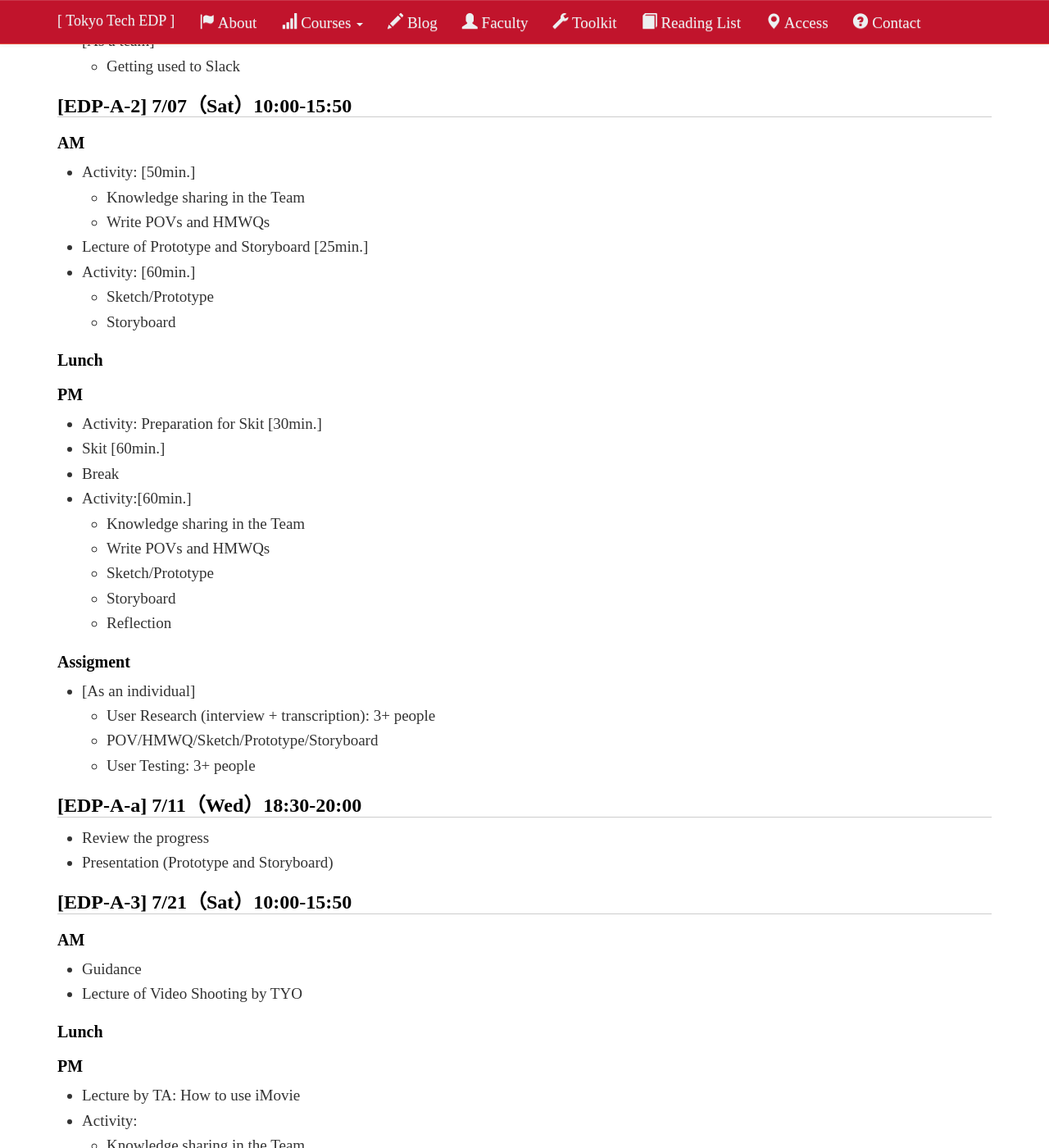
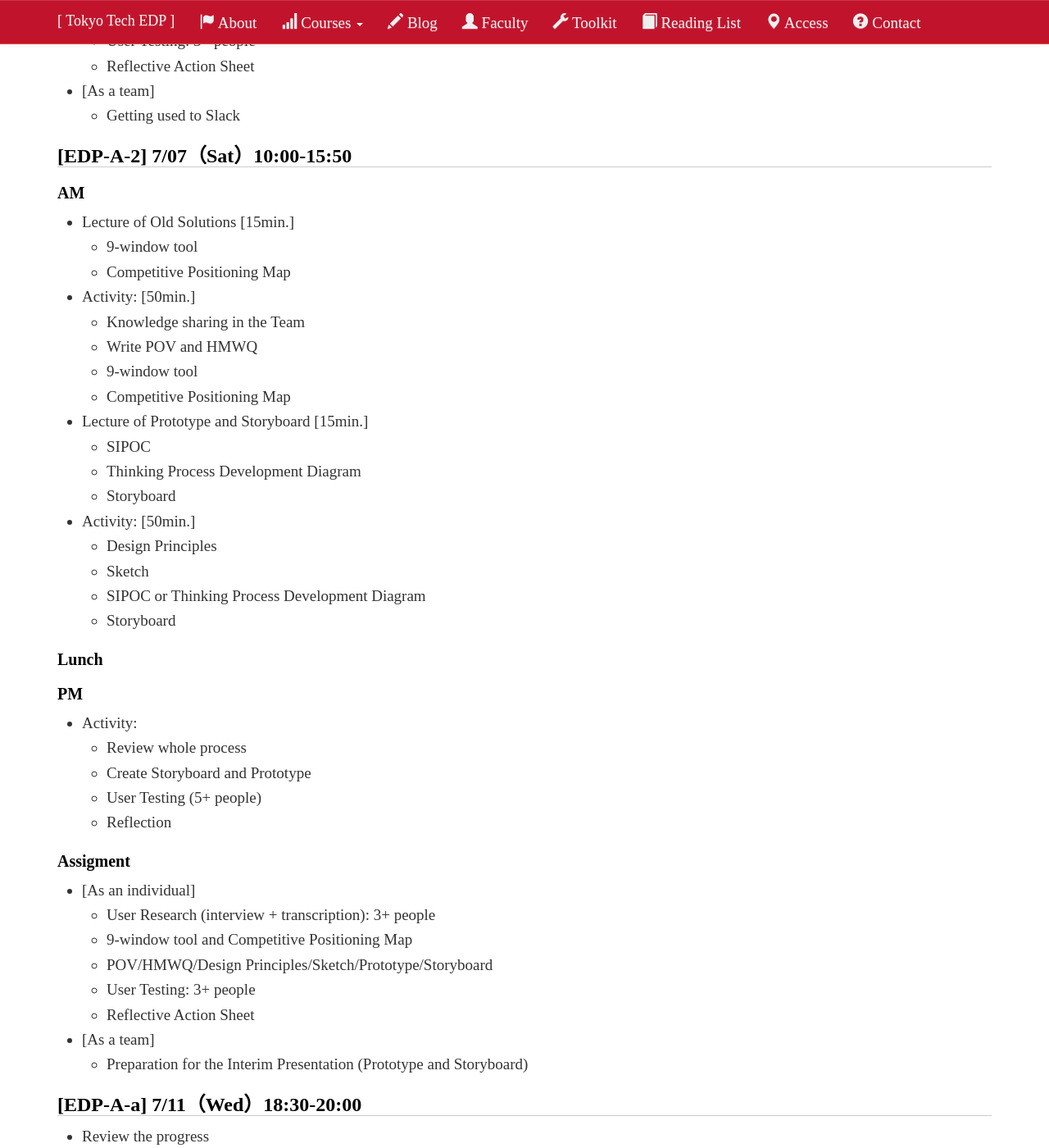
Before and after one commit to titech-edp/titech-edp.github.io, a Jekyll site: the page built from 2018-edp-a/index.md, in a window 1280 px wide and 1400 px high, scrolled down 2904 px. Shown: the whole window at 82% size. Built offline with Jekyll 4.4.1, drawn with Linux system fonts in a browser that asks for light colours; nearby versions of some CDN libraries; library files that are not in the unit come from our copies; some of the changed text lies outside the part shown.

Commit message:
update edp-a

```diff
--- a/2018-edp-a/index.md
+++ b/2018-edp-a/index.md
@@ -46,15 +46,14 @@ Design innovative experience of having a meal.
   - Design Prompt
   - Final Presentation
 - Activity: User Research [50min.]
-  - Form a group of two or three
+  - Form a group of three or four
   - Create a member list
-  - Interview each other in the group
+  - Interview each other in the group [5 min. * 4 + 3 min. * 4]
+- Activity: More User Research [50min.]
+  - Form a group of three or four
+  - Create a member list
+  - Interview each other in the group [4 min. * 4 + 2 min. * 4]
   - Write POVs
-- Activity: More User Research [50min.]
-  - Form a group of two or three
-  - Create a member list
-  - Interview each other in the group
-  - Write POVs and (HMWQs)
 
 ### Lunch
 
@@ -65,20 +64,22 @@ Design innovative experience of having a meal.
 ### PM
 
 - Activity: More+ User Research [50min.]
-  - Form a group of two or three
+  - Form a group of three or four
   - Create a member list
-  - Interview each other in the group
+  - Interview each other in the group [3 min. * 4 + 1 min. * 4]
   - Write POVs and HMWQs
 - Activity: Prototype and Test [50min.]
-  - Prototype
+  - Prototype [20min.]
+    - Design Principles
     - Sketch and Prototye
-  - User Test
-    - Form a group of two or three
+  - User Test [30min.]
+    - Form a group of three or four
     - Create a member list
     - Test the prototype each other in the group
-- Break
+- Break [15min.]
 - Show & Tell: Two or Three prototypes in the class [10min.]
-- Activity: Team Building [30min.]
+- Reflective Action Sheet [10min.]
+- Activity: Team Building [20min.]
   - Make a diverse team (different University, Department, Lab, Gender, Skill, and so on)
   - Self-introduction
   - Create a member list
@@ -90,8 +91,9 @@ Design innovative experience of having a meal.
 
 - [As an individual]
   - User Research (interview + transcription): 3+ people
-  - POV/HMWQ/Sketch/Prototype
+  - POV/HMWQ/Design Principles/Sketch/Prototype
   - User Testing: 3+ people
+  - Reflective Action Sheet
 - [As a team]
   - Getting used to Slack
 
@@ -99,39 +101,49 @@ Design innovative experience of having a meal.
 
 ### AM
 
+- Lecture of Old Solutions [15min.]
+  - 9-window tool
+  - Competitive Positioning Map
 - Activity: [50min.]
   - Knowledge sharing in the Team
-  - Write POVs and HMWQs
-- Lecture of Prototype and Storyboard [25min.]
-- Activity: [60min.]
-  - Sketch/Prototype
+  - Write POV and HMWQ
+  - 9-window tool
+  - Competitive Positioning Map
+- Lecture of Prototype and Storyboard [15min.]
+  - SIPOC
+  - Thinking Process Development Diagram
+  - Storyboard
+- Activity: [50min.]
+  - Design Principles
+  - Sketch
+  - SIPOC or Thinking Process Development Diagram
   - Storyboard
 
 ### Lunch
 
 ### PM
 
-- Activity: Preparation for Skit [30min.]
-- Skit [60min.]
-- Break
-- Activity:[60min.]
-  - Knowledge sharing in the Team
-  - Write POVs and HMWQs
-  - Sketch/Prototype
-  - Storyboard
+- Activity:
+  - Review whole process
+  - Create Storyboard and Prototype
+  - User Testing (5+ people)
   - Reflection
 
 ### Assigment
 
 - [As an individual]
   - User Research (interview + transcription): 3+ people
-  - POV/HMWQ/Sketch/Prototype/Storyboard
+  - 9-window tool and Competitive Positioning Map
+  - POV/HMWQ/Design Principles/Sketch/Prototype/Storyboard
   - User Testing: 3+ people
+  - Reflective Action Sheet
+- [As a team]
+  - Preparation for the Interim Presentation (Prototype and Storyboard)
 
 ## [EDP-A-a] 7/11（Wed）18:30-20:00
 
 - Review the progress
-- Presentation (Prototype and Storyboard)
+- Interim Presentation (Prototype and Storyboard)
 
 ## [EDP-A-3] 7/21（Sat）10:00-15:50
 
@@ -146,10 +158,7 @@ Design innovative experience of having a meal.
 
 - Lecture by TA: How to use iMovie
 - Activity:
-  - Knowledge sharing in the Team
-  - Write POVs and HMWQs
-  - Sketch/Prototype
-  - Video Shooting
+  - Preparation for the final presentation
   - Reflection
 
 ### Assigment
```
